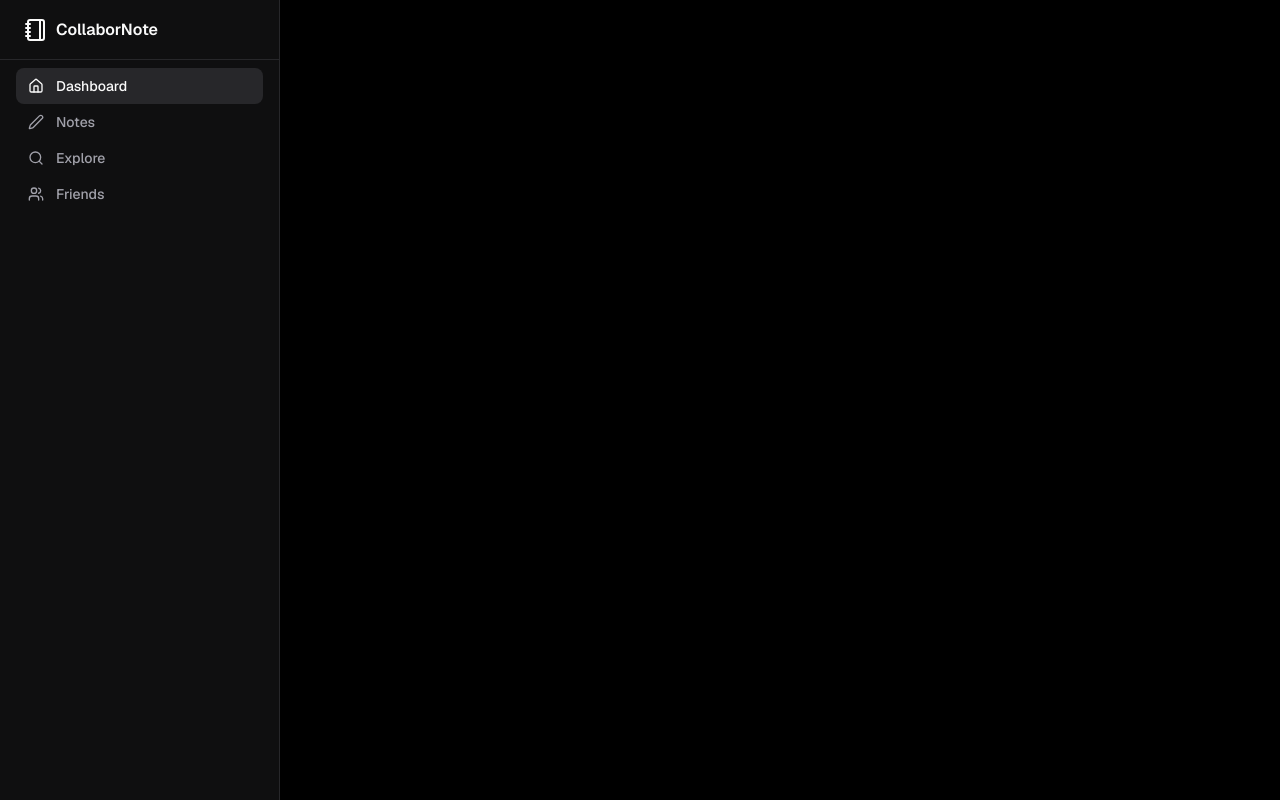
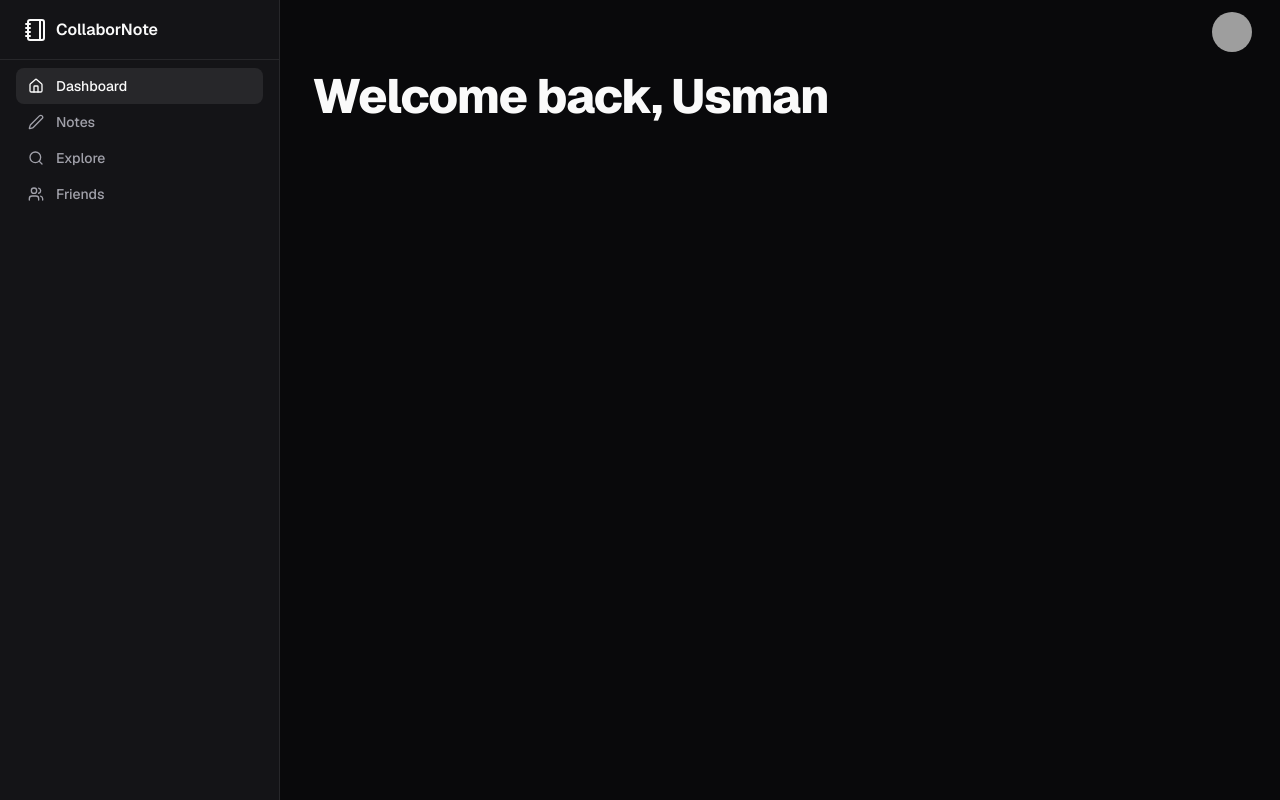
Before and after one commit to UsmanKhalil25/CollaborNote-Frontend, a React (Vite) app: page / in a window 1280 px wide. Built offline with nearby package versions, Linux system fonts and the light colour scheme; grey boxes are pictures that could not be loaded.

Commit message:
Add user navigation

```diff
--- a/package.json
+++ b/package.json
@@ -11,6 +11,7 @@
   },
   "dependencies": {
     "@hookform/resolvers": "^3.9.0",
+    "@radix-ui/react-avatar": "^1.1.1",
     "@radix-ui/react-checkbox": "^1.1.2",
     "@radix-ui/react-dialog": "^1.1.2",
     "@radix-ui/react-dropdown-menu": "^2.1.2",
--- a/src/App.tsx
+++ b/src/App.tsx
@@ -1,15 +1,12 @@
-import React from "react";
 import Router from "@/router";
 import { QueryClient, QueryClientProvider } from "@tanstack/react-query";
 
 const queryClient = new QueryClient();
 
-const App: React.FC = () => {
+export default function App(){
   return (
     <QueryClientProvider client={queryClient}>
       <Router />
     </QueryClientProvider>
   );
 };
-
-export default App;
--- a/src/components/Dashboard.tsx
+++ b/src/components/Dashboard.tsx
@@ -1,5 +1,8 @@
+import {TypographyH1} from "@/components/ui/typography-h1.tsx";
 export default function Dashboard() {
   return (
-    <div className="grid min-h-screen w-full md:grid-cols-[220px_1fr] lg:grid-cols-[280px_1fr]"></div>
+    <div className="flex justify-between items-center">
+      <TypographyH1 text={"Welcome back, Usman"}/>
+    </div>
   );
 }
--- /dev/null
+++ b/src/components/UserNav.tsx
@@ -0,0 +1,63 @@
+import {useNavigate} from "react-router-dom";
+import {
+    Avatar,
+    AvatarFallback,
+    AvatarImage,
+} from "@/components/ui/avatar"
+import { Button } from "@/components/ui/button"
+import {
+    DropdownMenu,
+    DropdownMenuContent,
+    DropdownMenuGroup,
+    DropdownMenuItem,
+    DropdownMenuLabel,
+    DropdownMenuSeparator,
+    DropdownMenuTrigger,
+} from "@/components/ui/dropdown-menu"
+
+const NAV_ITEMS = [
+    {label: "Profile", path:"/profile"},
+    {label: "Settings", path:"/settings"},
+]
+
+export default function UserNav() {
+    const navigate = useNavigate()
+
+    const handleNavigation = (path: string) => {
+        navigate(path);
+    }
+
+    return (
+        <DropdownMenu >
+            <DropdownMenuTrigger asChild>
+                <Button variant="ghost" className="relative h-8 w-8 rounded-full">
+                    <Avatar>
+                        <AvatarImage src="https://github.com/shadcn.png" />
+                        <AvatarFallback>CN</AvatarFallback>
+                    </Avatar>
+                </Button>
+            </DropdownMenuTrigger>
+            <DropdownMenuContent className="w-56" align="end" forceMount>
+                <DropdownMenuLabel className="font-normal">
+                    <div className="flex flex-col space-y-1">
+                        <p className="text-sm font-medium leading-none">shadcn</p>
+                        <p className="text-xs leading-none text-muted-foreground">
+                            m@example.com
+                        </p>
+                    </div>
+                </DropdownMenuLabel>
+                <DropdownMenuSeparator />
+                <DropdownMenuGroup>
+                    {NAV_ITEMS.map((item,index) =>
+                        <DropdownMenuItem key={index} onClick={()=>handleNavigation(item.path)}>
+                            {item.label}
+                        </DropdownMenuItem>)}
+                </DropdownMenuGroup>
+                <DropdownMenuSeparator />
+                <DropdownMenuItem>
+                    Log out
+                </DropdownMenuItem>
+            </DropdownMenuContent>
+        </DropdownMenu>
+    )
+}
--- a/src/components/layouts/DashboardLayout.tsx
+++ b/src/components/layouts/DashboardLayout.tsx
@@ -1,11 +1,17 @@
+import { Outlet } from "react-router-dom";
 import MainSidebar from "@/components/sidebars/MainSIdebar";
-import { Outlet } from "react-router-dom";
+import UserNav from "@/components/UserNav.tsx";
 
 export default function DashboardLayout() {
   return (
     <div className="grid min-h-screen w-full md:grid-cols-[220px_1fr] lg:grid-cols-[280px_1fr]">
       <MainSidebar />
-      <Outlet />
+        <div className="px-8 py-4 flex flex-col gap-6">
+            <div className="flex justify-end">
+                <UserNav/>
+            </div>
+            <Outlet />
+        </div>
     </div>
   );
 }
--- a/src/components/layouts/RootLayout.tsx
+++ b/src/components/layouts/RootLayout.tsx
@@ -2,7 +2,7 @@ import { Outlet } from "react-router-dom";
 
 export default function RootLayout() {
   return (
-    <div className="dark bg-background min-h-screen w-full bg-black font-geist">
+    <div className="dark bg-background text-foreground min-h-screen w-full font-geist">
       <Outlet />
     </div>
   );
--- /dev/null
+++ b/src/components/ui/avatar.tsx
@@ -0,0 +1,48 @@
+import * as React from "react"
+import * as AvatarPrimitive from "@radix-ui/react-avatar"
+
+import { cn } from "@/lib/utils"
+
+const Avatar = React.forwardRef<
+  React.ElementRef<typeof AvatarPrimitive.Root>,
+  React.ComponentPropsWithoutRef<typeof AvatarPrimitive.Root>
+>(({ className, ...props }, ref) => (
+  <AvatarPrimitive.Root
+    ref={ref}
+    className={cn(
+      "relative flex h-10 w-10 shrink-0 overflow-hidden rounded-full",
+      className
+    )}
+    {...props}
+  />
+))
+Avatar.displayName = AvatarPrimitive.Root.displayName
+
+const AvatarImage = React.forwardRef<
+  React.ElementRef<typeof AvatarPrimitive.Image>,
+  React.ComponentPropsWithoutRef<typeof AvatarPrimitive.Image>
+>(({ className, ...props }, ref) => (
+  <AvatarPrimitive.Image
+    ref={ref}
+    className={cn("aspect-square h-full w-full", className)}
+    {...props}
+  />
+))
+AvatarImage.displayName = AvatarPrimitive.Image.displayName
+
+const AvatarFallback = React.forwardRef<
+  React.ElementRef<typeof AvatarPrimitive.Fallback>,
+  React.ComponentPropsWithoutRef<typeof AvatarPrimitive.Fallback>
+>(({ className, ...props }, ref) => (
+  <AvatarPrimitive.Fallback
+    ref={ref}
+    className={cn(
+      "flex h-full w-full items-center justify-center rounded-full bg-muted",
+      className
+    )}
+    {...props}
+  />
+))
+AvatarFallback.displayName = AvatarPrimitive.Fallback.displayName
+
+export { Avatar, AvatarImage, AvatarFallback }
--- /dev/null
+++ b/src/components/ui/typography-h1.tsx
@@ -0,0 +1,10 @@
+interface TypographyH1Props{
+    text: string;
+}
+export function TypographyH1({text}: TypographyH1Props) {
+    return (
+        <h1 className="scroll-m-20 text-4xl font-extrabold tracking-tight lg:text-5xl">
+            {text}
+        </h1>
+    )
+}
```
Also changed, not shown: 1 other file (tests, documents, lock files or other folders).
